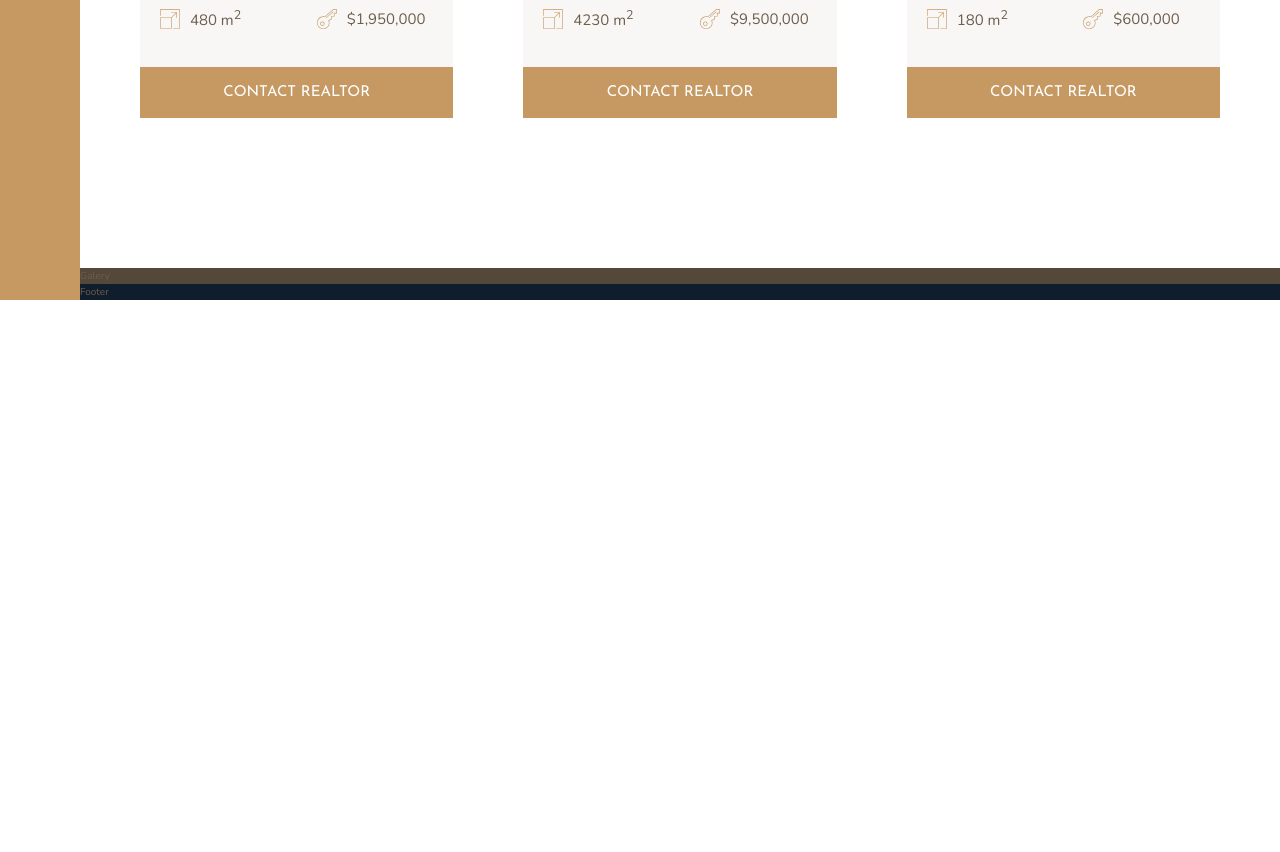
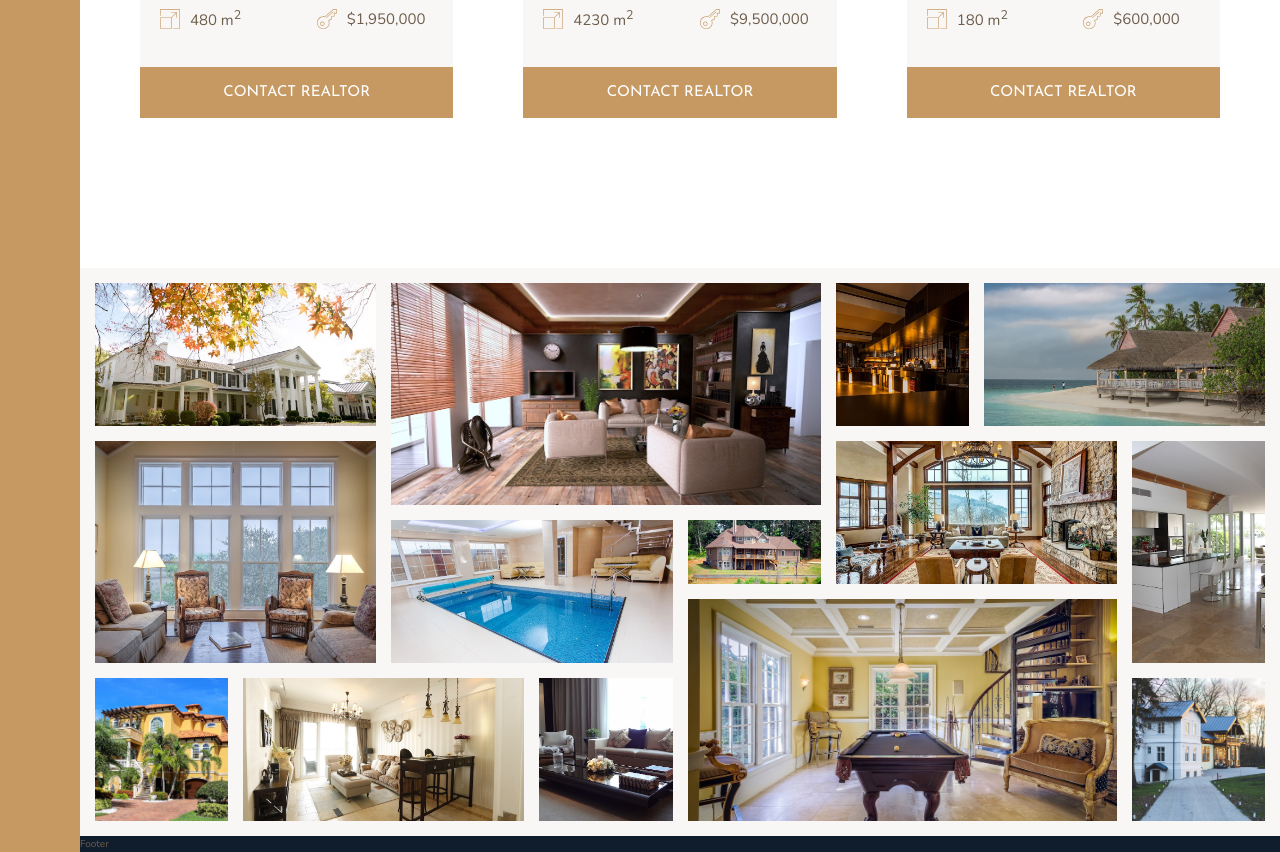
Before and after one commit to bojanS94/NexterGrid, a website: page index.html in a window 1280 px wide. Shown: the part 2804-3656 px from the top of the page. Before the commit the page ends 3104 px from the top, so only its background shows below. Drawn offline with nearby package versions, Linux system fonts and the light colour scheme.

Commit message:
Project update 13.5.2021

```diff
--- a/index.html
+++ b/index.html
@@ -288,7 +288,34 @@
 
     <section class="gallery">
 
-        Galery
+        <figure class="gallery__item gallery__item--1"><img src="img/gal-1.jpeg" alt="Gallery image 1"
+                class="gallery__img"></figure>
+        <figure class="gallery__item gallery__item--2"><img src="img/gal-2.jpeg" alt="Gallery image 2"
+                class="gallery__img"></figure>
+        <figure class="gallery__item gallery__item--3"><img src="img/gal-3.jpeg" alt="Gallery image 3"
+                class="gallery__img"></figure>
+        <figure class="gallery__item gallery__item--4"><img src="img/gal-4.jpeg" alt="Gallery image 4"
+                class="gallery__img"></figure>
+        <figure class="gallery__item gallery__item--5"><img src="img/gal-5.jpeg" alt="Gallery image 5"
+                class="gallery__img"></figure>
+        <figure class="gallery__item gallery__item--6"><img src="img/gal-6.jpeg" alt="Gallery image 6"
+                class="gallery__img"></figure>
+        <figure class="gallery__item gallery__item--7"><img src="img/gal-7.jpeg" alt="Gallery image 7"
+                class="gallery__img"></figure>
+        <figure class="gallery__item gallery__item--8"><img src="img/gal-8.jpeg" alt="Gallery image 8"
+                class="gallery__img"></figure>
+        <figure class="gallery__item gallery__item--9"><img src="img/gal-9.jpeg" alt="Gallery image 9"
+                class="gallery__img"></figure>
+        <figure class="gallery__item gallery__item--10"><img src="img/gal-10.jpeg" alt="Gallery image 10"
+                class="gallery__img"></figure>
+        <figure class="gallery__item gallery__item--11"><img src="img/gal-11.jpeg" alt="Gallery image 11"
+                class="gallery__img"></figure>
+        <figure class="gallery__item gallery__item--12"><img src="img/gal-12.jpeg" alt="Gallery image 12"
+                class="gallery__img"></figure>
+        <figure class="gallery__item gallery__item--13"><img src="img/gal-13.jpeg" alt="Gallery image 13"
+                class="gallery__img"></figure>
+        <figure class="gallery__item gallery__item--14"><img src="img/gal-14.jpeg" alt="Gallery image 14"
+                class="gallery__img"></figure>
 
     </section>
 
--- a/sass/_gallery.scss
+++ b/sass/_gallery.scss
@@ -1,4 +1,91 @@
 .gallery {
-    background-color: $color-grey-dark-1;
+    background-color: $color-grey-light-1;
     grid-column: full-start / full-end;
+
+    display: grid;
+    grid-template-columns: repeat(8, 1fr);
+    grid-template-rows: repeat(7, 5vw);
+    grid-gap: 1.5rem;
+    padding: 1.5rem;
+
+    &__item {
+        &--1 {
+            grid-row: 1 / 3;
+            grid-column: 1 / 3;
+        }
+
+        &--2 {
+            grid-row: 1 / span 3;
+            grid-column: 3 / span 3;
+        }
+
+        &--3 {
+            grid-row: 1 / 3;
+            grid-column: 6 / 7;
+        }
+
+        &--4 {
+            grid-row: 1 / 3;
+            grid-column: 7 / 9;
+        }
+        &--5 {
+            grid-row: 3 / 6;
+            grid-column: 1 / 3;
+        }
+        &--6 {
+            grid-row: 4 / 6;
+            grid-column: 3 / 5;
+        }
+
+        &--7 {
+            grid-row: 4 / 5;
+            grid-column: 5 / 6;
+        }
+
+        &--8 {
+            grid-row: 3 / 5;
+            grid-column: 6 / 8;
+        }
+
+        &--9 {
+            grid-row: 3 / 6;
+            grid-column: 8 / 9;
+        }
+
+        &--10 {
+            grid-row: 6 / 8;
+            grid-column: 1 / 2;
+        }
+
+        &--11 {
+            grid-row: 6 / 8;
+            grid-column: 2 / 4;
+        }
+
+        &--12 {
+            grid-row: 6 / 8;
+            grid-column: 4 / 5;
+        }
+
+        &--13 {
+            grid-row: 5 / 8;
+            grid-column: 5 / 8;
+        }
+
+        &--14 {
+            grid-row: 6 / 8;
+            grid-column: 8 / 9;
+        }
+    }
+
+    &__img {
+        width: 100%;
+        height: 100%;
+        object-fit: cover;
+        display: block;
+    }
+
+    & > * {
+        width: 100%;
+    }
 }
```
Also changed, not shown: css/style.css.
